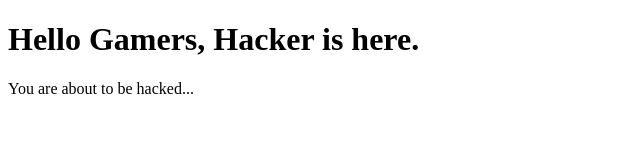
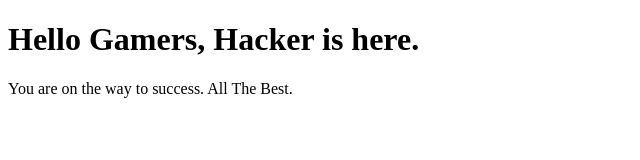
Before and after one commit to jemish123/CourseraTest, a plain HTML site: page sites/index.html in a window 1280 px wide. Shown: the whole page, without its empty margins (0-640 px from the left). Drawn offline with Linux system fonts and the light colour scheme.

Commit message:
Small Change to index.html

```diff
--- a/sites/index.html
+++ b/sites/index.html
@@ -8,6 +8,6 @@
         <h1>
             Hello Gamers, Hacker is here.
         </h1>
-        You are about to be hacked...
+        <p onclick="alert('This  useless Click.')">You are on the way to success. All The Best.</p>
     </body>
 </html>
```
